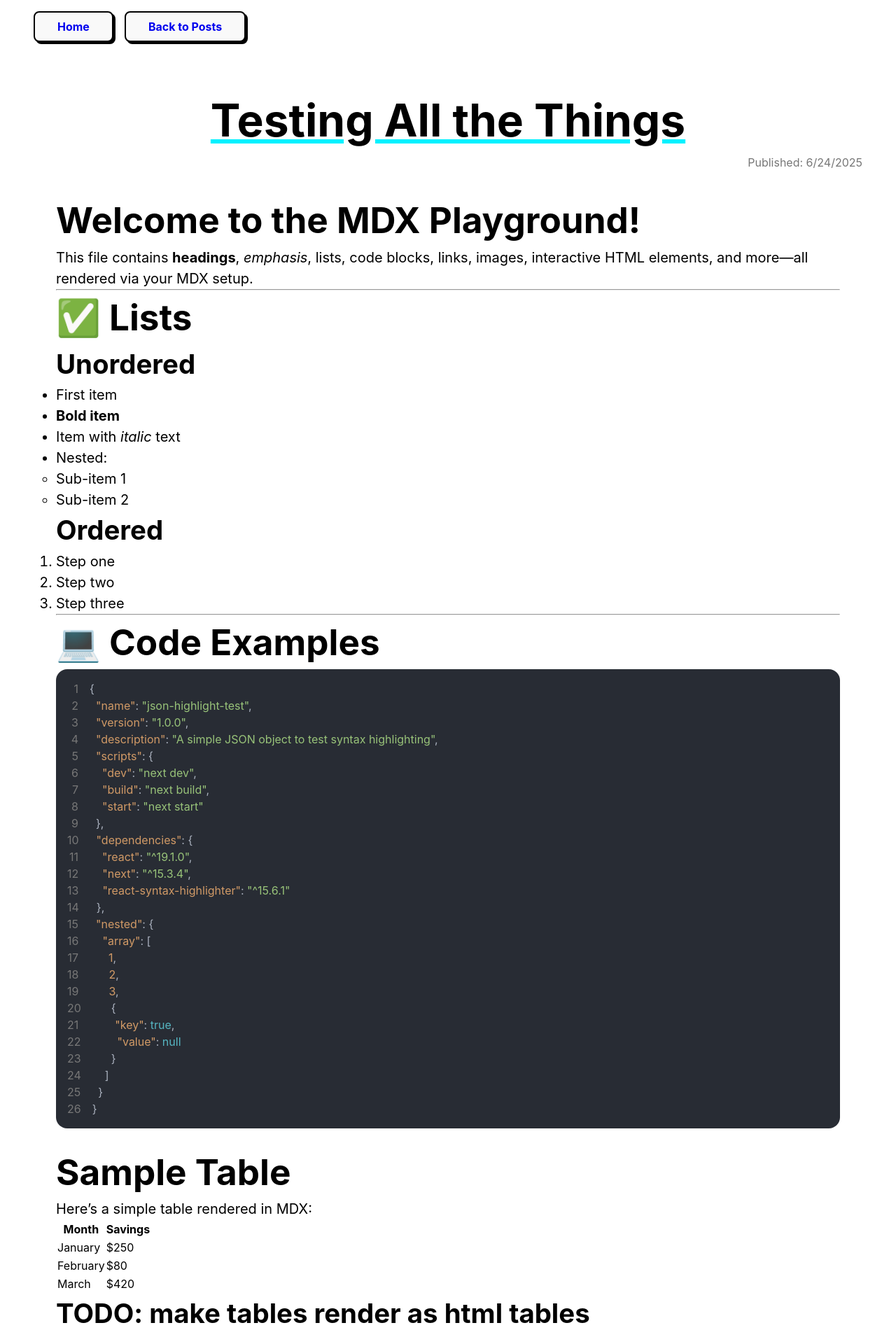
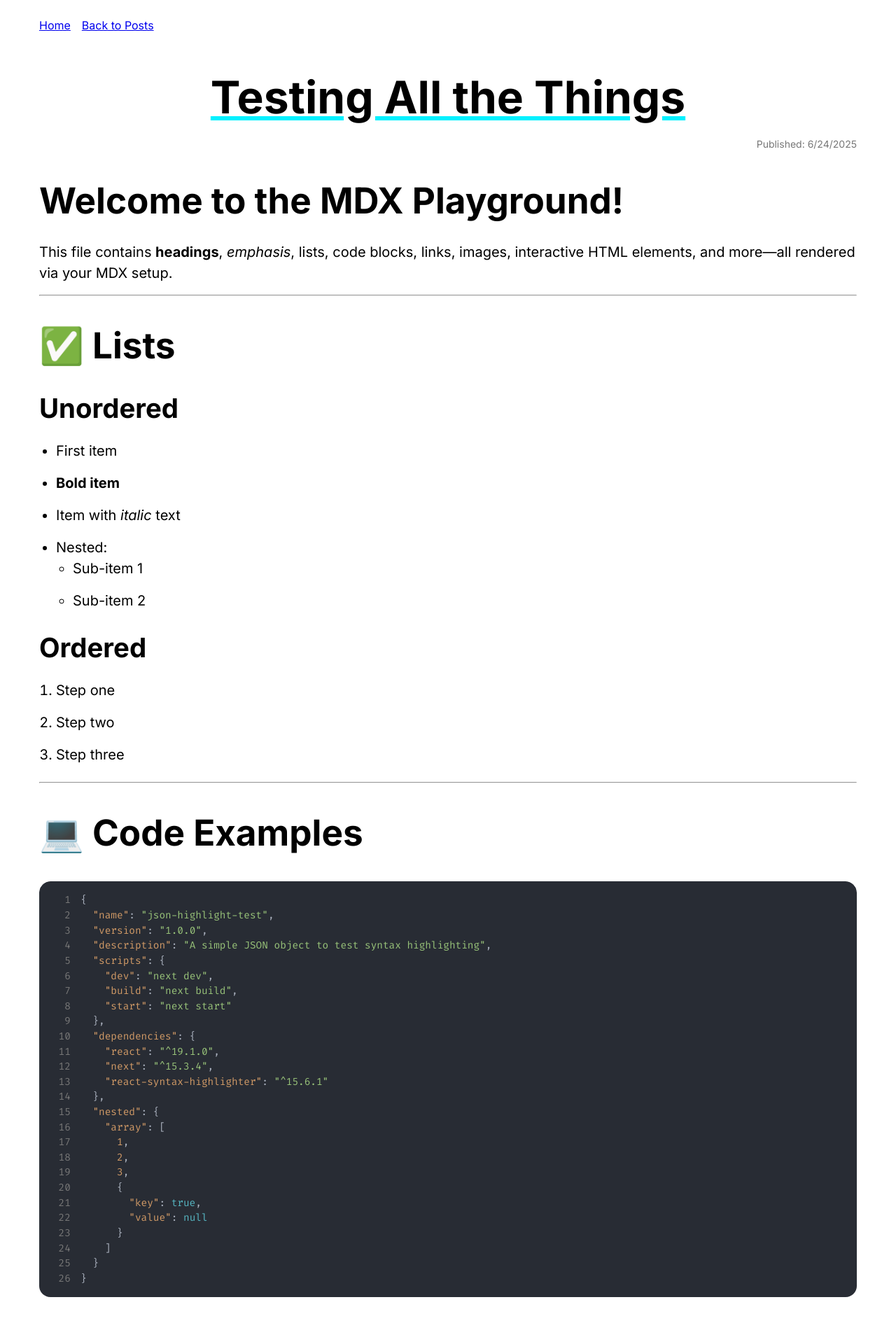
Before and after one commit to kevinsctfries/Portfolio, a Next.js app: page /blog/another-post in a window 1280 px wide. Shown: the top 1920 px of the page at 70% size. Built offline with nearby package versions, Linux system fonts and the light colour scheme.

Commit message:
significantly improve/fix styling for .mdx files
- remove globals.scss from layout.tsx to prevent overwriting styles

```diff
--- a/package.json
+++ b/package.json
@@ -18,6 +18,7 @@
     "react-dom": "^19.1.0",
     "react-globe.gl": "^2.27.2",
     "react-syntax-highlighter": "^15.6.1",
+    "remark-gfm": "^4.0.1",
     "sass": "^1.89.2"
   },
   "devDependencies": {
--- a/src/app/blog/[slug]/PostClient.tsx
+++ b/src/app/blog/[slug]/PostClient.tsx
@@ -4,6 +4,7 @@ import React, { useEffect, useState } from "react";
 import { compileMDX } from "next-mdx-remote/rsc";
 import SyntaxHighlighter from "react-syntax-highlighter";
 import { atomOneDark } from "react-syntax-highlighter/dist/esm/styles/hljs";
+import remarkGfm from "remark-gfm";
 
 const aliasMap: Record<string, string> = {
   js: "javascript",
@@ -62,6 +63,9 @@ export default function PostClient({ markdown }: { markdown: string }) {
       source: markdown,
       options: {
         parseFrontmatter: false,
+        mdxOptions: {
+          remarkPlugins: [remarkGfm],
+        },
       },
       components: {
         code: CodeBlock,
--- a/src/app/blog/[slug]/page.module.scss
+++ /dev/null
@@ -1,53 +0,0 @@
-@import url("https://fonts.googleapis.com/css2?family=Fira+Code:wght@300..700&display=swap");
-
-.container {
-    main {
-        margin: 0 2rem;
-        padding: 1rem;
-        font-family: var(--font-family);
-        line-height: var(--line-height-base);
-
-        header {
-            display: flex;
-            margin-bottom: 2rem;
-            gap: 1rem;
-        }
-
-        .published {
-            display: flex;
-            justify-content: end;
-            color: var(--color-muted);
-        }
-
-        .post {
-            padding: 2rem 0;
-
-            .postTitle {
-                text-align: center;
-                font-size: var(--h1-font-size);
-                text-decoration: underline;
-                text-decoration-color: var(--color-accent-blue);
-            }
-
-            .postBody {
-                padding: 2rem;
-                h1 {
-                    text-align: center;
-                    font-size: var(--h1-font-size);
-                }
-                h2 {
-                    font-size: var(--h2-font-size);
-                }
-                h3 {
-                    font-size: var(--h3-font-size);
-                }
-                p,
-                strong,
-                em,
-                li {
-                    font-size: var(--font-size-large);
-                }
-            }
-        }
-    }
-}
--- /dev/null
+++ b/src/app/blog/[slug]/page.scss
@@ -0,0 +1,132 @@
+@import url("https://fonts.googleapis.com/css2?family=Fira+Code:wght@300..700&display=swap");
+@import url("https://fonts.googleapis.com/css2?family=Inter:ital,opsz,wght@0,14..32,100..900;1,14..32,100..900&display=swap");
+
+:root {
+    --color-accent-yellow: #f1ff00;
+    --color-accent-blue: #00f1ff;
+    --color-accent-pink: #ff00f1;
+
+    --color-bg: #ffffff;
+    --color-text: #121212;
+    --color-surface: #f9f9f9;
+
+    --color-muted: #777;
+
+    --font-family: "Inter", system-ui, sans-serif;
+
+    --font-size-small: clamp(0.75rem, 1.5vw, 0.875rem);
+    --font-size-base: clamp(0.875rem, 2vw, 1rem);
+    --font-size-large: clamp(1rem, 2.5vw, 1.25rem);
+    --font-size-xlarge: clamp(1.25rem, 3vw, 1.5rem);
+
+    --line-height-base: 1.5;
+
+    --h1-font-size: clamp(3rem, 5vw, 4.5rem);
+    --h2-font-size: clamp(2.25rem, 4vw, 3.5rem);
+    --h3-font-size: clamp(1.75rem, 3vw, 3rem);
+}
+
+main {
+    margin: 0 2rem;
+    padding: 1rem;
+    font-family: var(--font-family);
+    line-height: var(--line-height-base);
+
+    header {
+        display: flex;
+        margin-bottom: 2rem;
+        gap: 1rem;
+    }
+
+    .publishedDate {
+        display: flex;
+        justify-content: flex-end;
+        color: var(--color-muted);
+        font-size: 0.875rem;
+        margin-bottom: 1rem;
+    }
+
+    h1 {
+        text-align: center;
+        font-size: var(--h1-font-size);
+        text-decoration: underline;
+        text-decoration-color: var(--color-accent-blue);
+        margin-bottom: 0.5rem;
+    }
+
+    h2 {
+        font-size: var(--h2-font-size);
+        margin-top: 2rem;
+        margin-bottom: 0.5rem;
+    }
+
+    h3 {
+        font-size: var(--h3-font-size);
+        margin-top: 1.5rem;
+        margin-bottom: 0.5rem;
+    }
+
+    p,
+    li,
+    strong,
+    em {
+        font-size: var(--font-size-large);
+        margin-bottom: 1rem;
+    }
+
+    ul,
+    ol {
+        padding-left: 1.5rem;
+        margin-bottom: 1.5rem;
+    }
+
+    blockquote {
+        border-left: 4px solid var(--color-accent-blue);
+        padding-left: 1rem;
+        margin: 1.5rem 0;
+        font-style: italic;
+    }
+
+    table {
+        width: 100%;
+        border-collapse: collapse;
+        margin: 2rem 0;
+
+        th,
+        td {
+            border: 1px solid #444;
+            padding: 0.5rem 1rem;
+            text-align: left;
+        }
+
+        th {
+            background-color: #222;
+            color: #fff;
+        }
+
+        td {
+            background-color: #111;
+            color: #ddd;
+        }
+    }
+
+    pre,
+    code {
+        font-family: "Fira Code", monospace;
+    }
+
+    pre {
+        border-radius: 1rem;
+        overflow-x: auto;
+        margin: 2rem 0;
+    }
+
+    .codeBlock {
+        display: block;
+        overflow-x: auto;
+        padding: 1rem;
+        border-radius: 1rem;
+        margin-bottom: 1.5rem;
+        font-size: 0.9rem;
+    }
+}
--- a/src/app/blog/[slug]/page.tsx
+++ b/src/app/blog/[slug]/page.tsx
@@ -3,7 +3,7 @@ import { readFile, access, readdir } from "fs/promises";
 import { notFound } from "next/navigation";
 import PostClient from "./PostClient.tsx";
 import Link from "next/link";
-import styles from "./page.module.scss";
+import "./page.scss";
 
 const POSTS_FOLDER = path.join(process.cwd(), "src", "blog-posts");
 
@@ -51,7 +51,6 @@ export default async function PostPage({
   const { frontmatter, content } = stripFrontmatter(raw);
 
   return (
-    <div className={styles.container}>
     <main>
       <header>
         <Link href="/" className="button">
@@ -61,16 +60,15 @@ export default async function PostPage({
           Back to Posts
         </Link>
       </header>
-        <div className={styles.post}>
-          <h1 className={styles.postTitle}>{frontmatter.title}</h1>
-          <span className={styles.published}>
+      <div>
+        <h1>{frontmatter.title}</h1>
+        <span className="publishedDate">
           Published: {new Date(frontmatter.publishedAt!).toLocaleDateString()}
         </span>
-          <div className={styles.postBody}>
+        <div>
           <PostClient markdown={content} />
         </div>
       </div>
     </main>
-    </div>
   );
 }
--- a/src/app/blog/blog.module.scss
+++ b/src/app/blog/blog.module.scss
@@ -1,60 +1,60 @@
-.container {
-    main {
-        margin: 0 2rem;
-        padding: 1rem;
-        font-family: var(--font-family);
-        color: var(--color-text);
-        line-height: var(--line-height-base);
+// .container {
+//     main {
+//         margin: 0 2rem;
+//         padding: 1rem;
+//         font-family: var(--font-family);
+//         color: var(--color-text);
+//         line-height: var(--line-height-base);
 
-        nav {
-            margin-bottom: 2rem;
-        }
+//         nav {
+//             margin-bottom: 2rem;
+//         }
 
-        h1 {
-            margin: 2rem 0;
-            font-size: var(--h1-font-size);
-            color: var(--color-text);
-            text-align: center;
-        }
+//         h1 {
+//             margin: 2rem 0;
+//             font-size: var(--h1-font-size);
+//             color: var(--color-text);
+//             text-align: center;
+//         }
 
-        ul {
-            list-style: none;
-            padding: 0;
+//         ul {
+//             list-style: none;
+//             padding: 0;
 
-            .postItem {
-                background-color: var(--color-surface);
-                border: 2px solid var(--color-text);
-                box-shadow: 5px 5px var(--color-text);
-                padding: 1rem;
-                margin-bottom: 1.5rem;
-                border-radius: 1rem;
-                transition: transform 0.2s ease;
+//             .postItem {
+//                 background-color: var(--color-surface);
+//                 border: 2px solid var(--color-text);
+//                 box-shadow: 5px 5px var(--color-text);
+//                 padding: 1rem;
+//                 margin-bottom: 1.5rem;
+//                 border-radius: 1rem;
+//                 transition: transform 0.2s ease;
 
-                a {
-                    display: block;
-                    text-decoration: none;
-                    color: inherit;
+//                 a {
+//                     display: block;
+//                     text-decoration: none;
+//                     color: inherit;
 
-                    h2 {
-                        font-size: var(--h2-font-size);
-                        margin: 0 0 0.5rem;
-                        text-decoration: underline;
-                        text-decoration-color: var(--color-accent-blue);
-                        text-decoration-thickness: 4px;
-                        text-underline-offset: 4px;
-                    }
+//                     h2 {
+//                         font-size: var(--h2-font-size);
+//                         margin: 0 0 0.5rem;
+//                         text-decoration: underline;
+//                         text-decoration-color: var(--color-accent-blue);
+//                         text-decoration-thickness: 4px;
+//                         text-underline-offset: 4px;
+//                     }
 
-                    span {
-                        font-size: var(--font-size-small);
-                        margin: 0;
-                        color: var(--color-muted);
-                    }
-                }
+//                     span {
+//                         font-size: var(--font-size-small);
+//                         margin: 0;
+//                         color: var(--color-muted);
+//                     }
+//                 }
 
-                &:hover {
-                    transform: scale(1.02);
-                }
-            }
-        }
-    }
-}
+//                 &:hover {
+//                     transform: scale(1.02);
+//                 }
+//             }
+//         }
+//     }
+// }
--- a/src/app/layout.tsx
+++ b/src/app/layout.tsx
@@ -1,5 +1,3 @@
-import "../styles/globals.scss";
-
 export default function RootLayout({
   children,
 }: {
--- a/src/blog-posts/another-post.mdx
+++ b/src/blog-posts/another-post.mdx
@@ -110,3 +110,10 @@ Here’s a simple table rendered in MDX:
 > — _Steve Jobs_
 
 Here’s some normal text below the quote.
+
+| Item              | In Stock | Price |
+| :---------------- | :------: | ----: |
+| Python Hat        |   True   | 23.99 |
+| SQL Hat           |   True   | 23.99 |
+| Codecademy Tee    |  False   | 19.99 |
+| Codecademy Hoodie |  False   | 42.99 |
```
Also changed, not shown: 1 other file (tests, documents, lock files or other folders). Lines whose indentation alone changed are shown as unchanged.
